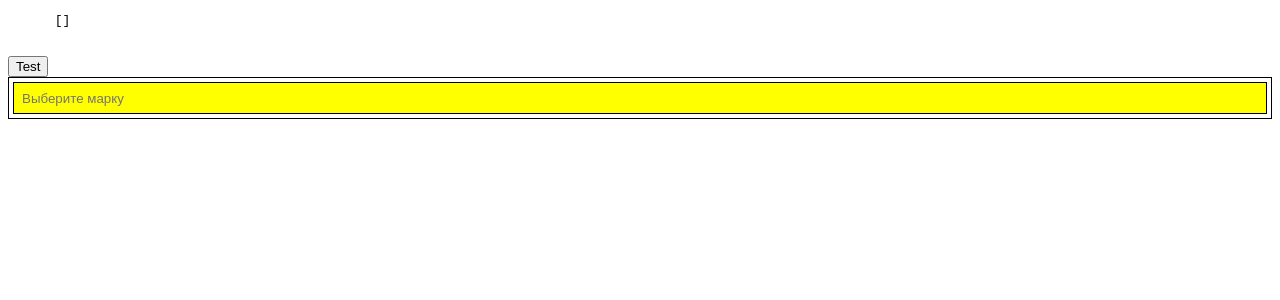
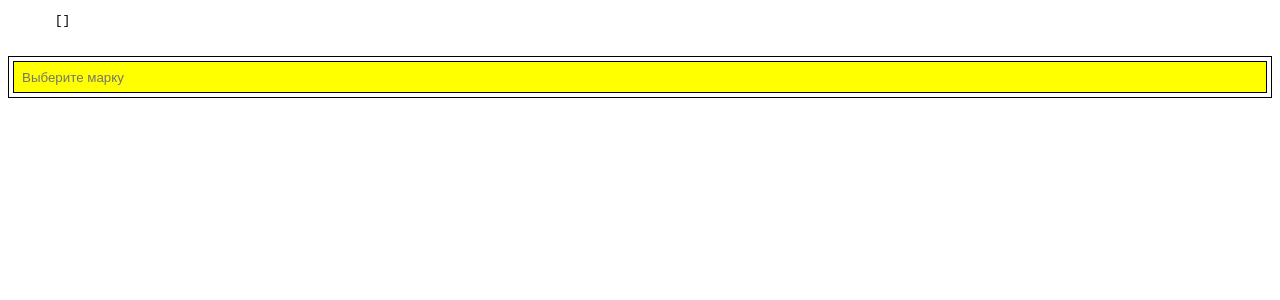
Before and after one commit to windx-foobar/resume_frontend, a Vue app: page / in a window 1280 px wide. Shown: the top 300 px of the page. Built offline with nearby package versions, Linux system fonts and the light colour scheme.

Commit message:
Убрана тестовая проверка удаления события

```diff
--- a/src/App.vue
+++ b/src/App.vue
@@ -3,11 +3,7 @@
     <pre>
       {{ PrettyPrint }}
     </pre>
-    <button @click="showComponent = !showComponent">Test</button>
-    <Marks
-      @update:tags="currentValue = $event"
-      v-if="showComponent"
-    />
+    <Marks @update:tags="currentValue = $event" />
   </div>
 </template>
 
@@ -18,7 +14,6 @@ export default {
    components: { Marks },
    data: () => ({
       currentValue: [],
-      showComponent: true
    }),
    computed: {
       PrettyPrint() {
```
